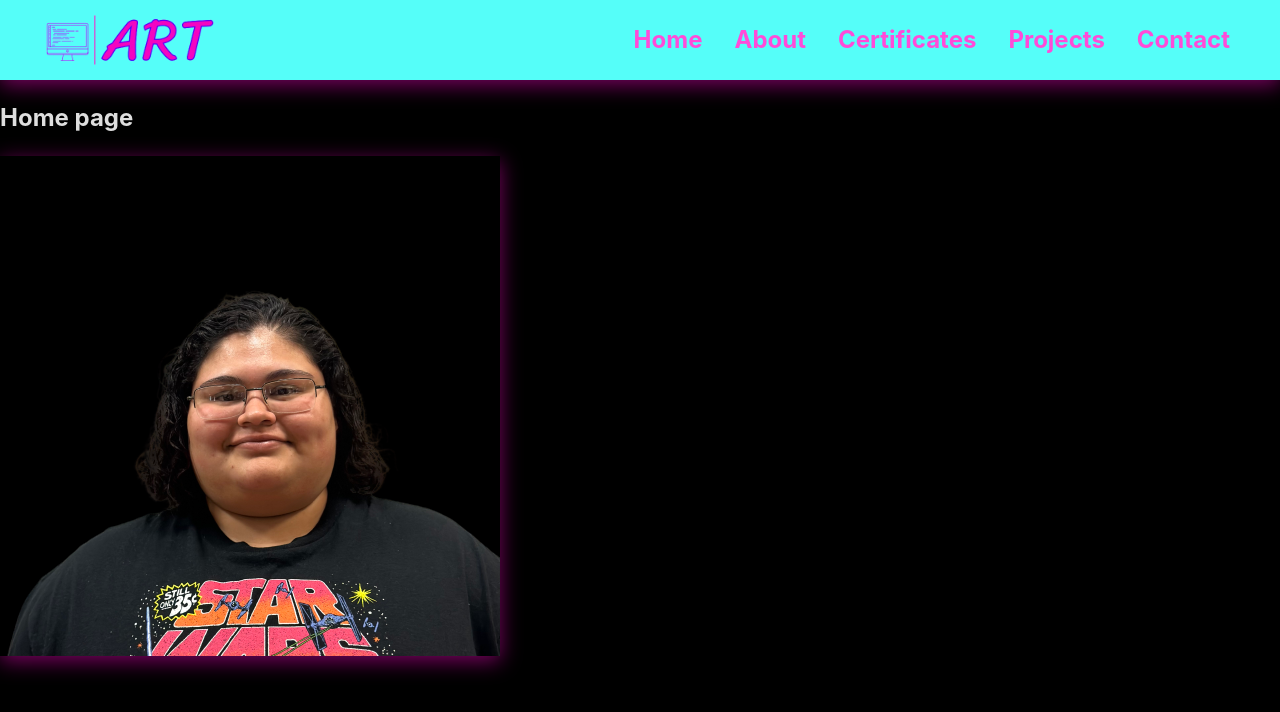
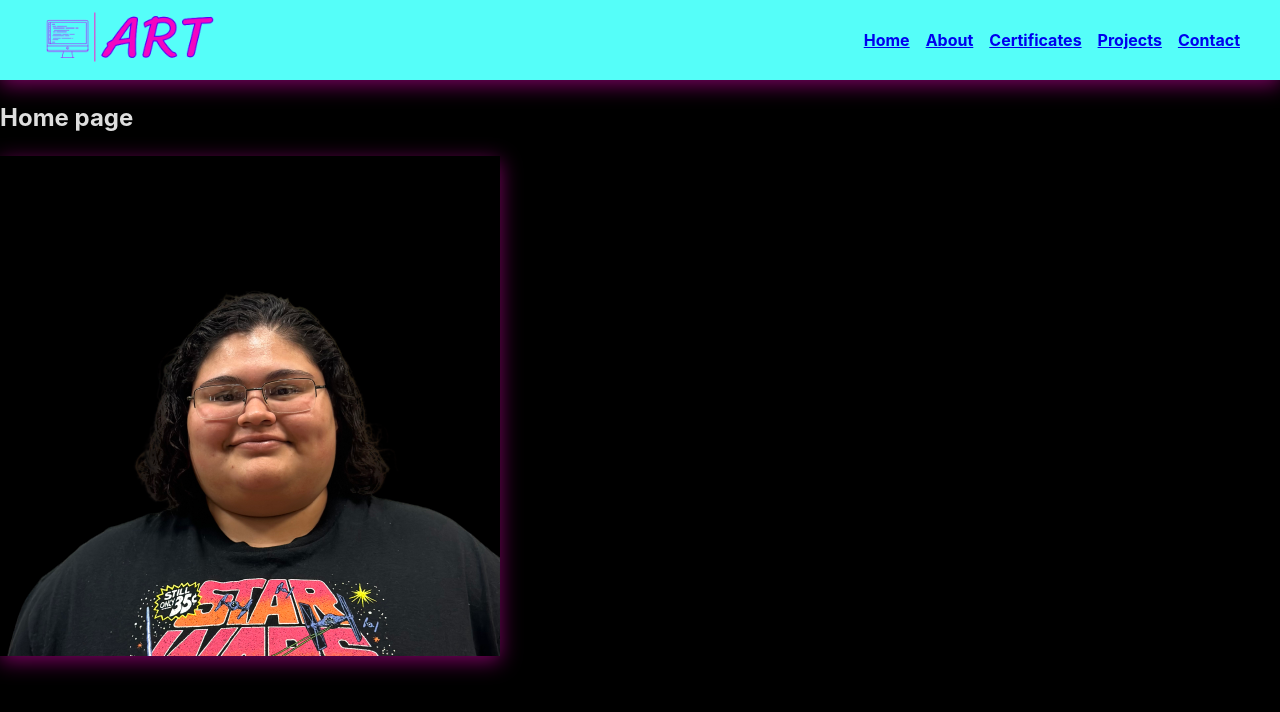
Before and after one commit to Mela13076/React-Portfolio, a React (Vite) app in the folder portfolio/: page / in a window 1280 px wide. Shown: the top 712 px of the page. Built offline with nearby package versions, Linux system fonts and the light colour scheme.

Commit message:
Navigation Bar Styling

```diff
--- a/portfolio/src/App.css
+++ b/portfolio/src/App.css
@@ -9,17 +9,18 @@
 
 /* Navigation Bar Style */
 
-.navbar {
-  /* width: 100%; */
+/* .navbar {
+  width: 100%;
   height: 5rem;
   display: flex;
   align-items: center;
   justify-content: space-between;
   background-color: #55fef9;
-  padding-left: 30px;
+  padding: 0 30px;
   color: #ff4bd8;
   font-weight: bold;
   box-shadow: 0 5px 20px rgba(244, 5, 193, 0.5);
+  box-sizing: border-box;
 }
 
 
@@ -38,7 +39,7 @@
 }
 
 .navbar li {
-  margin-left: 2rem;
+  margin-left: 1rem;
   color: #ff4bd8;
 }
 
@@ -56,8 +57,131 @@
 .navbar a:active,
 .navbar a.active {
   color: black;
+} */
+
+/**************************************/
+
+.navbar {
+  display: flex;
+  justify-content: space-between;
+  align-items: center;
+  background-color: #55fef9;
+  color: #ff4bd8;
+  padding: 10px;
+
+  height: 5rem;
+  padding: 0 30px;
+  font-weight: bold;
+  box-shadow: 0 5px 20px rgba(244, 5, 193, 0.5);
 }
 
+
+/* .menu {
+  display: flex;
+  justify-content: flex-end;
+  align-items: center;
+} */
+
+
+ .menu.closed ul {
+  padding: 0 10px;
+  transition: 0.3s;
+  list-style: none;
+  display: flex;
+  flex-direction: row;
+  color: #ff4bd8;
+
+  /* display: flex;
+  justify-content: flex-end;
+  align-items: center; */
+}
+
+.menu.open ul {
+  padding: 0 10px;
+  transition: 0.3s;
+  list-style: none;
+
+  color: #ff4bd8;
+}
+
+
+
+.menu li {
+  margin-left: 1rem;
+  color: #ff4bd8;
+
+}
+/*
+.menu li:hover{
+  color: black;
+}
+
+.menu a {
+  text-decoration: none;
+  font-size: 1.3rem;
+  color: #ff4bd8;
+}
+
+.menu a:hover,
+.menu a:active,
+.menu a.active {
+  color: black;
+}  */
+
+
+.hamburger {
+  display: none;
+  flex-direction: column;
+  cursor: pointer;
+}
+
+.hamburger span {
+  display: block;
+  width: 25px;
+  height: 3px;
+  margin-bottom: 5px;
+  background-color: #ff4bd8;
+}
+
+@media (max-width: 768px) {
+  .menu {
+    display: none;
+  }
+
+  .hamburger {
+    display: flex;
+  }
+
+  .hamburger.open span:nth-child(1) {
+    transform: rotate(45deg) translate(5px, 5px);
+  }
+
+  .hamburger.open span:nth-child(2) {
+    opacity: 0;
+  }
+
+  .hamburger.open span:nth-child(3) {
+    transform: rotate(-45deg) translate(7px, -6px);
+  }
+
+  .open {
+    display: flex;
+    flex-direction: column;
+    background-color: #ff4bd8;
+    color: #fff;
+    position: absolute;
+    top: 50px;
+    right: 10px;
+    padding: 10px;
+    border-radius: 5px;
+    box-shadow: 0 2px 5px rgba(0, 0, 0, 0.1);
+  }
+
+  .open a {
+    display: block;
+    margin-bottom: 5px;
+  }
+}
 
 
 
--- a/portfolio/src/componets/navbar.jsx
+++ b/portfolio/src/componets/navbar.jsx
@@ -1,14 +1,28 @@
 import { Link } from 'react-router-dom';
 import Logo from '../assets/port-logo.png'
+import React, { useState } from 'react';
 
 
 function Navigation(){
 
-    return(
-        <header className="navbar">
+
+    const [isMenuOpen, setIsMenuOpen] = useState(false);
+
+    const toggleMenu = () => {
+    setIsMenuOpen(!isMenuOpen);
+    };
+
+    return (
+        <nav className="navbar">
+            <div className="logo">
                 <img src={Logo} alt="logo"  height="200px" width="auto"/>
-        {/* <h2>Portfolio</h2> */}
-        <nav>
+            </div>
+            <div className={`menu ${isMenuOpen ? 'open' : 'closed'}`}>
+                {/* <a href="#home">Home</a>
+                <a href="#about">About Me</a>
+                <a href="#projects">Projects</a>
+                <a href="#certificates">Certificates</a>
+                <a href="#contact">Contact</a> */}
                 <ul>
                     <li><Link to="/">Home</Link></li>
                     <li><Link to="/about">About</Link></li>
@@ -16,9 +30,33 @@
                     <li><Link to="/projects">Projects</Link></li>
                     <li><Link to="/contact">Contact</Link></li>
                 </ul>
+            </div>
+            <div className={`hamburger ${isMenuOpen ? 'open' : ''}`} onClick={toggleMenu}>
+                <span></span>
+                <span></span>
+                <span></span>
+            </div>
         </nav>
-    </header>
-    )
+    );
+
 }
 
 export default Navigation
+
+
+
+// return(
+    //     <header className="navbar">
+    //     <img src={Logo} alt="logo"  height="200px" width="auto"/>
+    //     {/* <h2>Portfolio</h2> */}
+    //     <nav>
+            // <ul>
+            //     <li><Link to="/">Home</Link></li>
+            //     <li><Link to="/about">About</Link></li>
+            //     <li><Link to="/certificates">Certificates</Link></li>
+            //     <li><Link to="/projects">Projects</Link></li>
+            //     <li><Link to="/contact">Contact</Link></li>
+            // </ul>
+    //     </nav>
+    // </header>
+    // )
```
Lines whose indentation alone changed are shown as unchanged.
